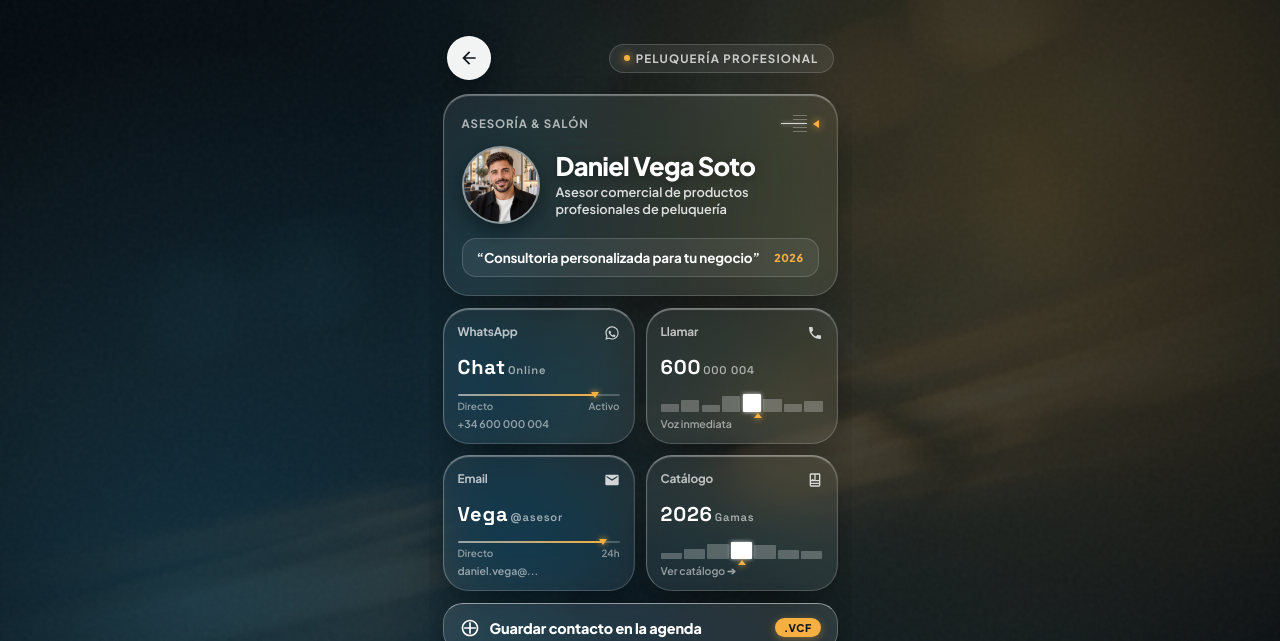
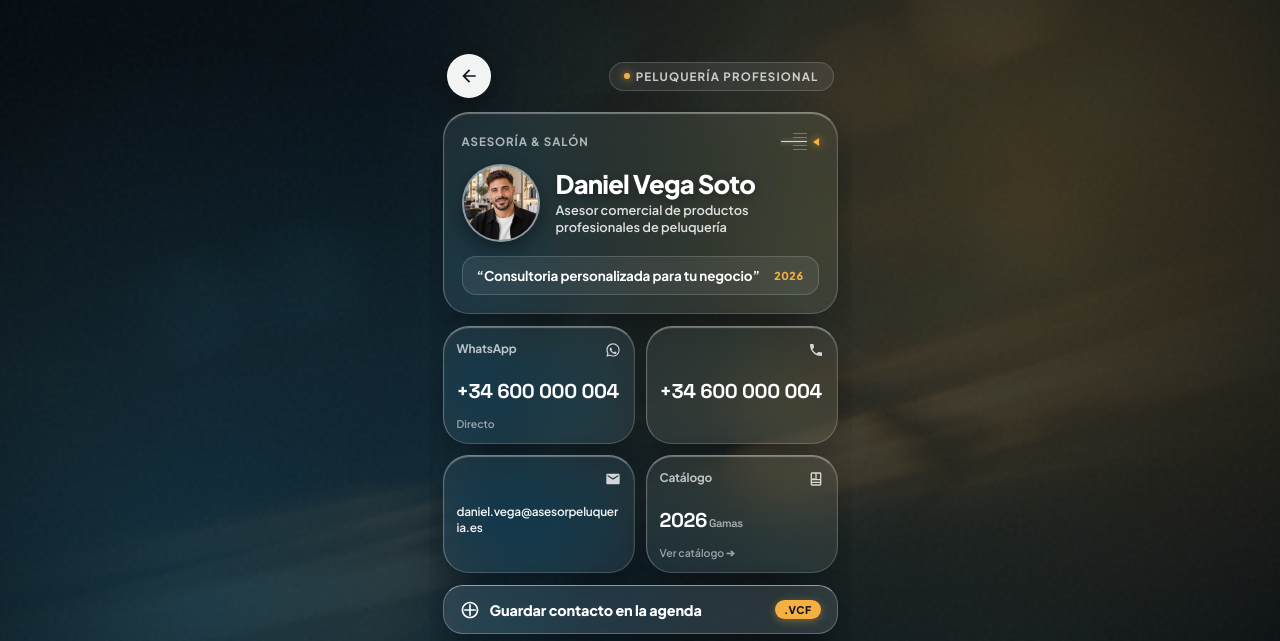
Before and after one commit to ItxasGG/daniel-tarjetadigital, a plain HTML site: page index.html in a window 1280 px wide. Shown: the top 641 px of the page. Drawn offline with Linux system fonts and the light colour scheme.

Commit message:
feat: simplificación de botones 2x2 según especificaciones (sin gráficos y datos exactos)

```diff
--- a/index.html
+++ b/index.html
@@ -353,14 +353,39 @@
     }
 
     .tile-glass-card {
-      padding: 15px 14px 13px;
+      padding: 14px 13px 13px;
       display: flex;
       flex-direction: column;
       justify-content: space-between;
-      min-height: 136px;
+      min-height: 118px;
       text-decoration: none;
       color: #FFFFFF;
       cursor: pointer;
+    }
+
+    .tile-value {
+      font-family: 'Space Grotesk', sans-serif;
+      font-size: 1.05rem;
+      font-weight: 700;
+      color: #FFFFFF;
+      line-height: 1.2;
+      letter-spacing: -0.02em;
+    }
+
+    .tile-phone {
+      font-size: 0.88rem;
+      letter-spacing: -0.02em;
+      white-space: nowrap;
+      font-weight: 700;
+    }
+
+    .tile-value.email-value {
+      font-size: 0.74rem;
+      line-height: 1.35;
+      word-break: break-all;
+      font-family: 'Plus Jakarta Sans', sans-serif;
+      font-weight: 600;
+      color: rgba(255, 255, 255, 0.95);
     }
 
     .tile-glass-card:active {
@@ -934,9 +959,40 @@
         font-size: 1.45rem;
       }
       .tile-glass-card {
-        min-height: 126px;
-        padding: 12px 10px;
-      }
+      padding: 14px 13px 13px;
+      display: flex;
+      flex-direction: column;
+      justify-content: space-between;
+      min-height: 118px;
+      text-decoration: none;
+      color: #FFFFFF;
+      cursor: pointer;
+    }
+
+    .tile-value {
+      font-family: 'Space Grotesk', sans-serif;
+      font-size: 1.05rem;
+      font-weight: 700;
+      color: #FFFFFF;
+      line-height: 1.2;
+      letter-spacing: -0.02em;
+    }
+
+    .tile-phone {
+      font-size: 0.88rem;
+      letter-spacing: -0.02em;
+      white-space: nowrap;
+      font-weight: 700;
+    }
+
+    .tile-value.email-value {
+      font-size: 0.74rem;
+      line-height: 1.35;
+      word-break: break-all;
+      font-family: 'Plus Jakarta Sans', sans-serif;
+      font-weight: 600;
+      color: rgba(255, 255, 255, 0.95);
+    }
       .tile-value {
         font-size: 1.1rem;
       }
@@ -1008,10 +1064,10 @@
       </div>
     </section>
 
-    <!-- 2. Grid Modular 2x2 de Vidrio Líquido (Idéntico a la estructura de la imagen de referencia) -->
+            <!-- 2. Grid Modular 2x2 de Vidrio Líquido (Botones limpios y directos) -->
     <section class="metrics-glass-grid" aria-label="Canales de contacto y catálogo">
 
-      <!-- Tile 1: WhatsApp -->
+      <!-- Tile 1: WhatsApp (WhatsApp, directo y el número de teléfono) -->
       <a
         href="https://wa.me/34600000004?text=Hola%20Daniel,%20he%20visto%20tu%20tarjeta%20digital%20y%20me%20gustar%C3%ADa%20consultor%C3%ADa%20personalizada%20para%20mi%20sal%C3%B3n."
         class="glass-card tile-glass-card"
@@ -1028,28 +1084,16 @@
         </div>
 
         <div class="tile-value-block">
-          <div class="tile-value tile-value-dot">Chat<span class="tile-unit">Online</span></div>
+          <div class="tile-value tile-phone">+34 600 000 004</div>
         </div>
 
-        <!-- Slider de disponibilidad -->
-        <div class="glass-slider-widget">
-          <div class="slider-track">
-            <div class="slider-progress" style="width: 85%;"></div>
-            <div class="slider-triangle-pointer" style="left: 85%;"></div>
-          </div>
-          <div class="slider-scale-labels">
-            <span>Directo</span>
-            <span>Activo</span>
-          </div>
-        </div>
-
-        <span class="tile-subtext">+34 600 000 004</span>
+        <span class="tile-subtext">Directo</span>
       </a>
 
-      <!-- Tile 2: Llamada telefónica -->
+      <!-- Tile 2: Llamar (Teléfono solamente y símbolo del teléfono, sin gráfico) -->
       <a href="tel:+34600000004" class="glass-card tile-glass-card">
         <div class="tile-top">
-          <span class="tile-label">Llamar</span>
+          <span class="tile-label"></span>
           <div class="tile-icon-indicator">
             <svg viewBox="0 0 24 24">
               <path d="M6.62 10.79c1.44 2.83 3.76 5.14 6.59 6.59l2.2-2.2c.27-.27.67-.36 1.02-.24 1.12.37 2.33.57 3.57.57.55 0 1 .45 1 1V20c0 .55-.45 1-1 1-9.39 0-17-7.61-17-17 0-.55.45-1 1-1h3.5c.55 0 1 .45 1 1 0 1.25.2 2.45.57 3.57.11.35.03.74-.25 1.02l-2.2 2.2z"/>
@@ -1058,29 +1102,16 @@
         </div>
 
         <div class="tile-value-block">
-          <div class="tile-value tile-value-dot">600<span class="tile-unit">000 004</span></div>
+          <div class="tile-value tile-phone">+34 600 000 004</div>
         </div>
 
-        <!-- Barras de ecualizador / audio señal (idéntico a la referencia) -->
-        <div class="glass-bars-widget">
-          <span class="bar-line" style="height: 40%;"></span>
-          <span class="bar-line" style="height: 65%;"></span>
-          <span class="bar-line" style="height: 35%;"></span>
-          <span class="bar-line" style="height: 85%;"></span>
-          <span class="bar-line highlight" style="height: 100%;"></span>
-          <span class="bar-line" style="height: 70%;"></span>
-          <span class="bar-line" style="height: 45%;"></span>
-          <span class="bar-line" style="height: 60%;"></span>
-          <div class="bar-triangle-up" style="left: 60%;"></div>
-        </div>
-
-        <span class="tile-subtext">Voz inmediata</span>
+        <span class="tile-subtext">&nbsp;</span>
       </a>
 
-      <!-- Tile 3: Correo Electrónico -->
+      <!-- Tile 3: Email (Email solamente y símbolo del sobre, sin gráfico) -->
       <a href="mailto:daniel.vega@asesorpeluqueria.es?subject=Consultor%C3%ADa%20Personalizada%20Sal%C3%B3n" class="glass-card tile-glass-card">
         <div class="tile-top">
-          <span class="tile-label">Email</span>
+          <span class="tile-label"></span>
           <div class="tile-icon-indicator">
             <svg viewBox="0 0 24 24">
               <path d="M20 4H4c-1.1 0-1.99.9-1.99 2L2 18c0 1.1.9 2 2 2h16c1.1 0 2-.9 2-2V6c0-1.1-.9-2-2-2zm0 4l-8 5-8-5V6l8 5 8-5v2z"/>
@@ -1089,24 +1120,13 @@
         </div>
 
         <div class="tile-value-block">
-          <div class="tile-value tile-value-dot">Vega<span class="tile-unit">@asesor</span></div>
+          <div class="tile-value email-value">daniel.vega@asesorpeluqueria.es</div>
         </div>
 
-        <div class="glass-slider-widget">
-          <div class="slider-track">
-            <div class="slider-progress" style="width: 90%;"></div>
-            <div class="slider-triangle-pointer" style="left: 90%;"></div>
-          </div>
-          <div class="slider-scale-labels">
-            <span>Directo</span>
-            <span>24h</span>
-          </div>
-        </div>
-
-        <span class="tile-subtext">daniel.vega@...</span>
+        <span class="tile-subtext">&nbsp;</span>
       </a>
 
-      <!-- Tile 4: Ver Catálogo (Abre modal de catálogo profesional) -->
+      <!-- Tile 4: Catálogo (Todo como está, sin gráfico) -->
       <div class="glass-card tile-glass-card" id="btnOpenCatalog">
         <div class="tile-top">
           <span class="tile-label">Catálogo</span>
@@ -1118,18 +1138,7 @@
         </div>
 
         <div class="tile-value-block">
-          <div class="tile-value tile-value-dot">2026<span class="tile-unit">Gamas</span></div>
-        </div>
-
-        <div class="glass-bars-widget">
-          <span class="bar-line" style="height: 30%;"></span>
-          <span class="bar-line" style="height: 55%;"></span>
-          <span class="bar-line" style="height: 80%;"></span>
-          <span class="bar-line highlight" style="height: 95%;"></span>
-          <span class="bar-line" style="height: 75%;"></span>
-          <span class="bar-line" style="height: 50%;"></span>
-          <span class="bar-line" style="height: 40%;"></span>
-          <div class="bar-triangle-up" style="left: 50%;"></div>
+          <div class="tile-value">2026<span class="tile-unit">Gamas</span></div>
         </div>
 
         <span class="tile-subtext">Ver catálogo ➔</span>
```
